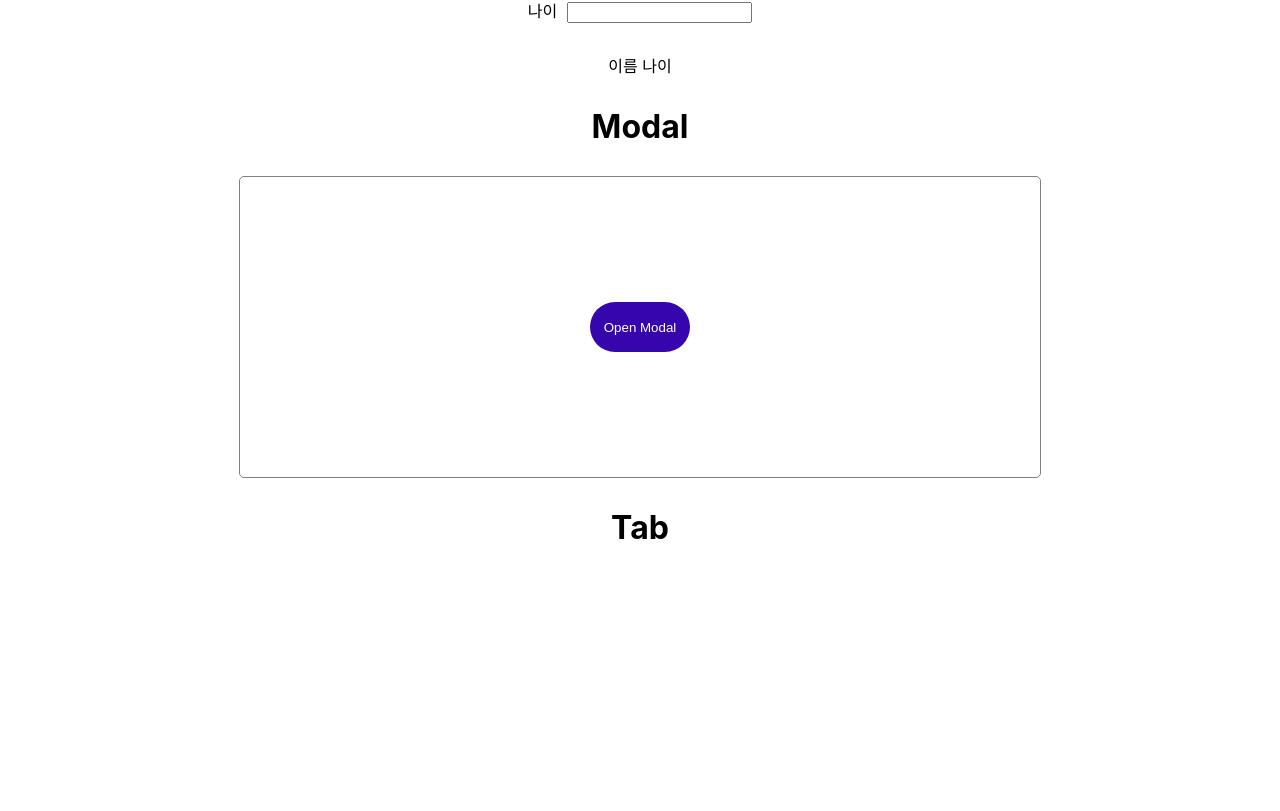
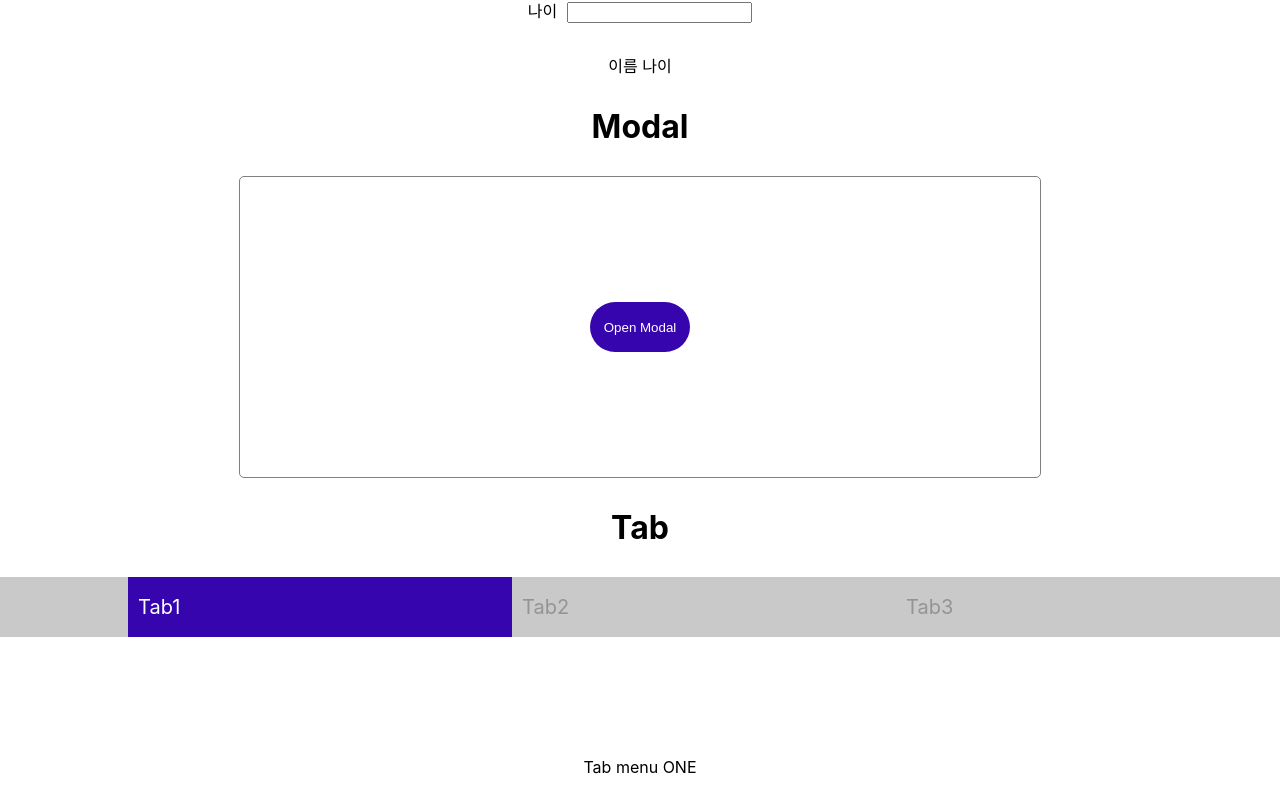
Before and after one commit to cubodado/Components, a React (Create React App) app in the folder custom-component/: page / in a window 1280 px wide. Shown: the part 305-1116 px from the top of the page. Before the commit the page ends 874 px from the top, so only its background shows below. Built offline with nearby package versions, Linux system fonts and the light colour scheme.

Commit message:
feat: complete Tab feat

```diff
--- a/custom-component/src/component/Tab.css
+++ b/custom-component/src/component/Tab.css
@@ -0,0 +1,44 @@
+.tab-bar {
+  display: flex;
+  justify-content: end;
+  align-items: center;
+  background-color: #c9c9c9;
+  height: 60px;
+}
+
+.tab-div {
+  display: flex;
+  background-color: #c9c9c9;
+  color: #949494;
+  height: 60px;
+  width: 30%;
+  text-align: left;
+  align-items: center;
+  cursor: pointer;
+}
+
+.tab-div p {
+  font-size: 20px;
+  text-decoration: none;
+  padding: 10px;
+}
+
+.active {
+  background-color: rgb(55, 5, 173);
+  color: white;
+}
+
+.tab-content {
+  height: 200px;
+  display: flex;
+  justify-content: center;
+  align-items: center;
+}
+
+.content-div {
+  display: none;
+}
+
+.selected {
+  display: inline-block;
+}
--- a/custom-component/src/component/Tab.js
+++ b/custom-component/src/component/Tab.js
@@ -1,9 +1,54 @@
 import './Tab.css';
 
 function Tab() {
+  const onChangeColor = event => {
+    const eventTarget = event.currentTarget;
+    const eventTargetId = eventTarget.dataset.target;
+    const tabs = document.querySelectorAll(".tab-div");
+    const contents = document.querySelectorAll(".content-div");
+
+    tabs.forEach(tab => {
+      if (tab.dataset.target === eventTargetId) {
+        eventTarget.classList.add("active");
+      } else {
+        tab.classList.remove("active");
+      }
+    })
+
+    contents.forEach(content => {
+      if (content.id === eventTargetId) {
+        content.classList.add("selected");
+      } else {
+        content.classList.remove("selected");
+      }
+    })
+  };
+
   return (
     <div className="tab">
       <h1>Tab</h1>
+      <section className="tab-bar">
+        <div className="tab-div active" data-target="tab1" onClick={onChangeColor}>
+          <p>Tab1</p>
+        </div>
+        <div className="tab-div" data-target="tab2" onClick={onChangeColor}>
+          <p>Tab2</p>
+        </div>
+        <div className="tab-div" data-target="tab3" onClick={onChangeColor}>
+          <p>Tab3</p>
+        </div>
+      </section>
+      <section className="tab-content">
+        <div id="tab1" className="content-div selected">
+          <p>Tab menu ONE</p>
+        </div>
+        <div id="tab2" className="content-div">
+          <p>Tab menu TWO</p>
+        </div>
+        <div id="tab3" className="content-div">
+          <p>Tab menu THREE</p>
+        </div>
+      </section>
     </div>
   );
 }
```
